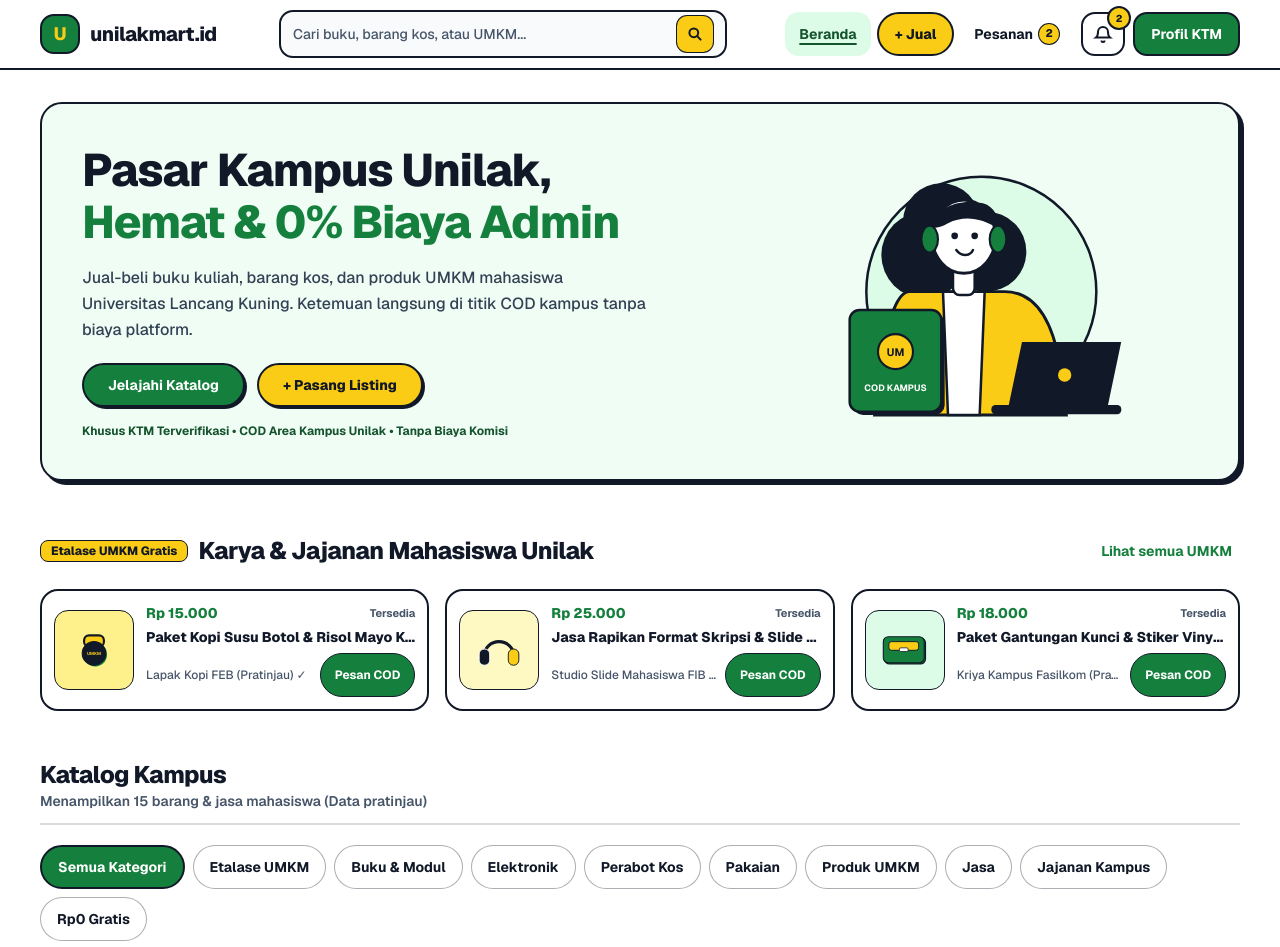
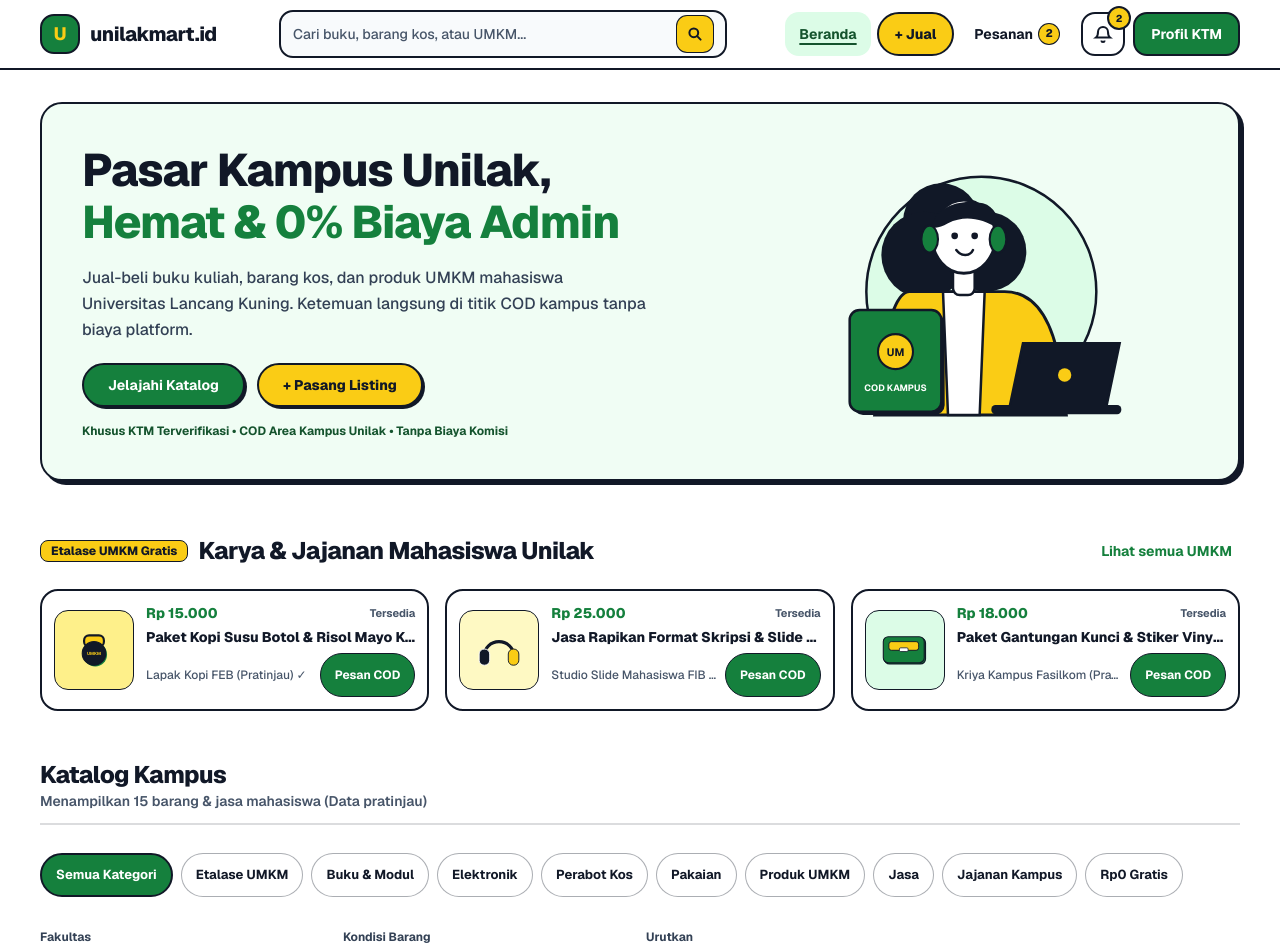
Before and after one commit to hilalglitchly/Unilak-Mart, a Next.js app: page / in a window 1280 px wide. Shown: the top 947 px of the page. Built offline with nearby package versions, Linux system fonts and the light colour scheme.

Commit message:
feat(catalog): add sticky scroll-aware category bar under navbar

```diff
--- a/src/app/globals.css
+++ b/src/app/globals.css
@@ -134,6 +134,7 @@
   }
   html {
     @apply font-sans scroll-smooth;
+    scroll-padding-top: 4.5rem;
   }
   @media (max-width: 767px) {
     html {
@@ -142,7 +143,7 @@
   }
   @media (min-width: 1024px) {
     html {
-      scroll-padding-top: 5.75rem;
+      scroll-padding-top: calc(var(--site-header-height, 66px) + 4.5rem);
     }
   }
   h1,
@@ -253,6 +254,52 @@
   }
 }
 
+.katalog-sticky-scope {
+  overflow-anchor: none;
+}
+
+.category-sticky-bar {
+  position: sticky;
+  top: 0;
+  z-index: 30;
+  container-type: scroll-state;
+  container-name: category-sticky;
+}
+
+@media (min-width: 1024px) {
+  .category-sticky-bar {
+    top: var(--site-header-height, 70px);
+  }
+}
+
+.category-sticky-inner {
+  background-color: #ffffff;
+  border-bottom: 2px solid transparent;
+  transition: border-color 0.2s, box-shadow 0.2s;
+}
+
+@container category-sticky scroll-state(stuck: top) {
+  .category-sticky-inner {
+    border-bottom-color: #111827;
+    box-shadow: 0 4px 0 rgba(17, 24, 39, 0.12);
+  }
+}
+
+.category-sticky-bar[data-stuck="true"] .category-sticky-inner {
+  border-bottom-color: #111827;
+  box-shadow: 0 4px 0 rgba(17, 24, 39, 0.12);
+}
+
+.category-scroll-strip {
+  overflow-x: auto;
+  scrollbar-width: none;
+  scroll-padding-inline: 1rem;
+}
+
+.category-scroll-strip::-webkit-scrollbar {
+  display: none;
+}
+
 @media (prefers-reduced-motion: reduce) {
   *,
   *::before,
--- a/src/app/page.tsx
+++ b/src/app/page.tsx
@@ -2,7 +2,7 @@
 
 import Image from "next/image";
 import Link from "next/link";
-import { useState } from "react";
+import { useEffect, useRef, useState } from "react";
 import { ModalDialog, ProductIllustration } from "@/components/CartoonVisuals";
 import { useMarketplace } from "@/components/MarketplaceProvider";
 import {
@@ -233,6 +233,43 @@ export default function Home() {
   const [selectedCondition, setSelectedCondition] = useState<"semua" | ItemCondition>("semua");
   const [sortBy, setSortBy] = useState<SortOption>("terbaru");
   const [showAdvancedFilters, setShowAdvancedFilters] = useState(false);
+  const stickyCatRef = useRef<HTMLDivElement>(null);
+  const katalogGridRef = useRef<HTMLDivElement>(null);
+
+  useEffect(() => {
+    const el = stickyCatRef.current;
+    if (!el || typeof CSS === "undefined" || CSS.supports("container-type", "scroll-state")) {
+      return;
+    }
+
+    const setupObserver = () => {
+      const topOffset = parseFloat(getComputedStyle(el).top) || 0;
+      const obs = new IntersectionObserver(
+        ([entry]) => {
+          const isStuck = entry.intersectionRatio < 1 && entry.boundingClientRect.top <= topOffset + 2;
+          el.dataset.stuck = isStuck ? "true" : "false";
+        },
+        {
+          threshold: [1],
+          rootMargin: `-${topOffset + 1}px 0px 0px 0px`,
+        }
+      );
+      obs.observe(el);
+      return obs;
+    };
+
+    let obs = setupObserver();
+    const mq = window.matchMedia("(min-width: 1024px)");
+    const onChange = () => {
+      obs.disconnect();
+      obs = setupObserver();
+    };
+    mq.addEventListener("change", onChange);
+    return () => {
+      obs.disconnect();
+      mq.removeEventListener("change", onChange);
+    };
+  }, []);
 
   const [codProduct, setCodProduct] = useState<ProductItem | null>(null);
   const [codSpotChoice, setCodSpotChoice] = useState("");
@@ -305,6 +342,21 @@ export default function Home() {
 
     setCodError("");
     setCodSuccessCode(result.order?.code ?? "UM-BARU");
+  };
+
+  const handleCategoryChange = (catId: CategoryId) => {
+    setActiveCategory(catId);
+    setOnlySaved(false);
+    if (stickyCatRef.current && katalogGridRef.current) {
+      const stickyRect = stickyCatRef.current.getBoundingClientRect();
+      const gridRect = katalogGridRef.current.getBoundingClientRect();
+      if (gridRect.top < stickyRect.bottom + 12) {
+        window.scrollBy({
+          top: gridRect.top - stickyRect.bottom - 16,
+          behavior: "smooth",
+        });
+      }
+    }
   };
 
   const selectCategoryAndScroll = (category: CategoryId) => {
@@ -584,8 +636,12 @@ export default function Home() {
         </div>
       </section>
 
-      {/* SECTION 3: KATALOG UTAMA + KATEGORI + FILTER TERSTRUKTUR */}
-      <section id="katalog" aria-labelledby="judul-katalog" className="space-y-5">
+      {/* SECTION 3: KATALOG UTAMA + KATEGORI LENGKET + FILTER TERSTRUKTUR */}
+      <section
+        id="katalog"
+        aria-labelledby="judul-katalog"
+        className="katalog-sticky-scope space-y-5"
+      >
         <div className="flex flex-wrap items-baseline justify-between gap-2 border-b-2 border-[#111827]/15 pb-3">
           <div>
             <h2
@@ -610,11 +666,16 @@ export default function Home() {
           )}
         </div>
 
-        {/* Baris Pill Kategori */}
+        {/* Baris Pill Kategori Lengket Saat Scroll */}
+        <div
+          ref={stickyCatRef}
+          className="category-sticky-bar -mx-4 sm:-mx-6 lg:-mx-10"
+        >
+          <div className="category-sticky-inner px-4 py-2 sm:px-6 lg:px-10">
             <div
               role="toolbar"
               aria-label="Filter kategori katalog"
-          className="-mx-4 flex items-center gap-2 overflow-x-auto px-4 pb-1 sm:mx-0 sm:flex-wrap sm:overflow-visible sm:px-0"
+              className="category-scroll-strip flex flex-nowrap items-center gap-2 pb-0.5"
             >
               {CATEGORIES.map((cat) => {
                 const isSelected = activeCategory === cat.id && !onlySaved;
@@ -622,12 +683,9 @@ export default function Home() {
                   <button
                     key={cat.id}
                     type="button"
-                onClick={() => {
-                  setActiveCategory(cat.id);
-                  setOnlySaved(false);
-                }}
+                    onClick={() => handleCategoryChange(cat.id)}
                     aria-pressed={isSelected}
-                className={`inline-flex min-h-11 shrink-0 items-center whitespace-nowrap rounded-full px-4 py-2 text-xs font-bold transition-colors active:translate-x-[1px] active:translate-y-[1px] sm:text-sm ${
+                    className={`inline-flex min-h-11 shrink-0 items-center whitespace-nowrap rounded-full px-3 py-2 text-xs font-bold transition-colors active:translate-x-[1px] active:translate-y-[1px] xl:px-3.5 xl:text-[13px] ${
                       isSelected
                         ? "border-2 border-[#111827] bg-[#15803D] text-white"
                         : "border border-[#111827]/35 bg-white text-[#111827] hover:border-[#111827] hover:bg-[#F0FDF4]"
@@ -637,6 +695,8 @@ export default function Home() {
                   </button>
                 );
               })}
+            </div>
+          </div>
         </div>
 
         {/* Filter Fakultas, Kondisi, Urutkan & Disimpan (sebaris bersih) */}
@@ -780,7 +840,10 @@ export default function Home() {
             </button>
           </div>
         ) : (
-          <div className="grid grid-cols-2 gap-3 sm:grid-cols-3 md:gap-4 lg:grid-cols-5">
+          <div
+            ref={katalogGridRef}
+            className="grid grid-cols-2 gap-3 sm:grid-cols-3 md:gap-4 lg:grid-cols-5"
+          >
             {filteredProducts.map((item) => (
               <ListingCard
                 key={item.id}
--- a/src/components/SiteChrome.tsx
+++ b/src/components/SiteChrome.tsx
@@ -2,7 +2,7 @@
 
 import Link from "next/link";
 import { usePathname, useRouter } from "next/navigation";
-import { Suspense, useState, type ReactNode } from "react";
+import { Suspense, useEffect, useRef, useState, type ReactNode } from "react";
 import { ModalDialog } from "@/components/CartoonVisuals";
 import { useMarketplace } from "@/components/MarketplaceProvider";
 
@@ -222,6 +222,22 @@ export function SiteChrome({ children }: { children: ReactNode }) {
 
   const [mobileMenuOpen, setMobileMenuOpen] = useState(false);
   const [notifOpen, setNotifOpen] = useState(false);
+  const headerRef = useRef<HTMLElement>(null);
+
+  useEffect(() => {
+    const headerEl = headerRef.current;
+    if (!headerEl) return;
+
+    const syncHeaderHeight = () => {
+      const h = Math.ceil(headerEl.getBoundingClientRect().height);
+      document.documentElement.style.setProperty("--site-header-height", `${h}px`);
+    };
+
+    syncHeaderHeight();
+    const ro = new ResizeObserver(syncHeaderHeight);
+    ro.observe(headerEl);
+    return () => ro.disconnect();
+  }, []);
 
   const unreadCount = notifications.filter((n) => !n.read).length;
   const activeOrdersCount = orders.filter(
@@ -250,7 +266,10 @@ export function SiteChrome({ children }: { children: ReactNode }) {
       </a>
 
       {/* Header satu baris bersih di desktop, ringkas di mobile */}
-      <header className="border-b-2 border-[#111827] bg-white lg:sticky lg:top-0 lg:z-40">
+      <header
+        ref={headerRef}
+        className="border-b-2 border-[#111827] bg-white lg:sticky lg:top-0 lg:z-40"
+      >
         <div className="mx-auto max-w-[1440px] px-4 py-2.5 sm:px-6 lg:px-10">
           <div className="flex flex-wrap items-center justify-between gap-2.5 sm:gap-4">
             <Link
```
Lines whose indentation alone changed are shown as unchanged.
